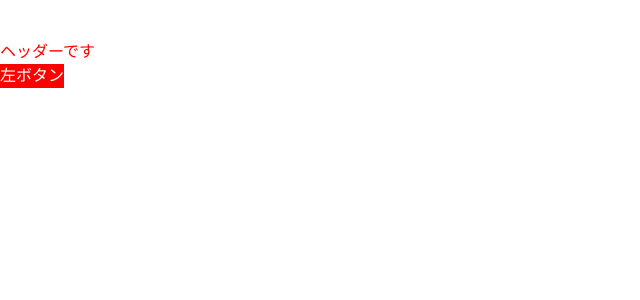
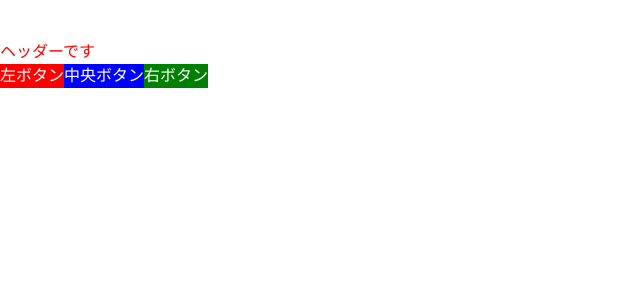
Before and after one commit to hry-923/portfolio, a Next.js app: page / in a window 1280 px wide. Shown: the top 300 px of the page, without its empty margins (0-640 px from the left). Built offline with nearby package versions, Linux system fonts and the light colour scheme.

Commit message:
add BlueButton&GreenButton

```diff
--- a/app/globals.css
+++ b/app/globals.css
@@ -11,6 +11,16 @@
 
 .button1 {
   background-color: red;
+  color: white;
+}
+
+.button2 {
+  background-color: blue;
+  color: white;
+}
+
+.button3 {
+  background-color: green;
   color: white;
 }
 
--- a/app/page.js
+++ b/app/page.js
@@ -6,6 +6,8 @@ export default function Home() {
       <header className="header">
         <h1 className="text">ヘッダーです</h1>
         <button className="button1" onClick={() => alert('クリックされました！')}>左ボタン</button>
+        <button className="button2" onClick={() => alert('クリックされました！')}>中央ボタン</button>
+        <button className="button3" onClick={() => alert('クリックされました！')}>右ボタン</button>
       </header>
     </div>
   );
```
